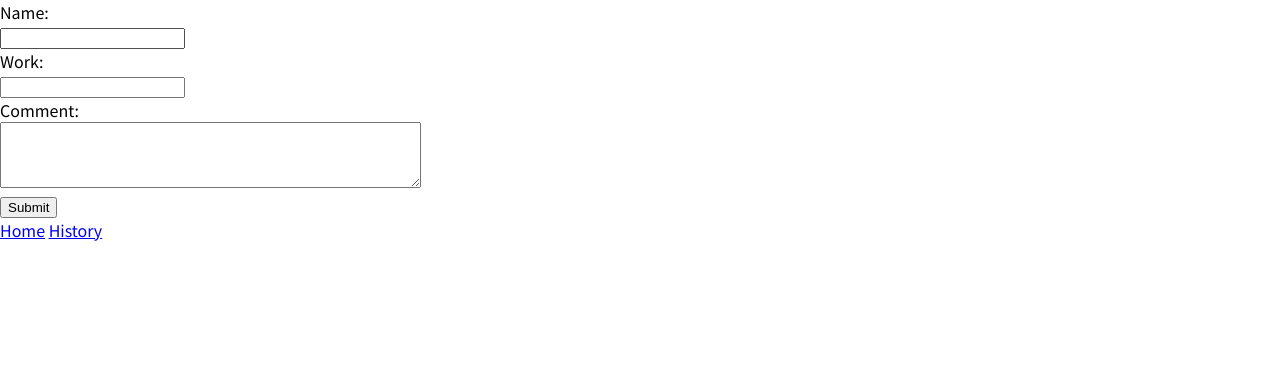
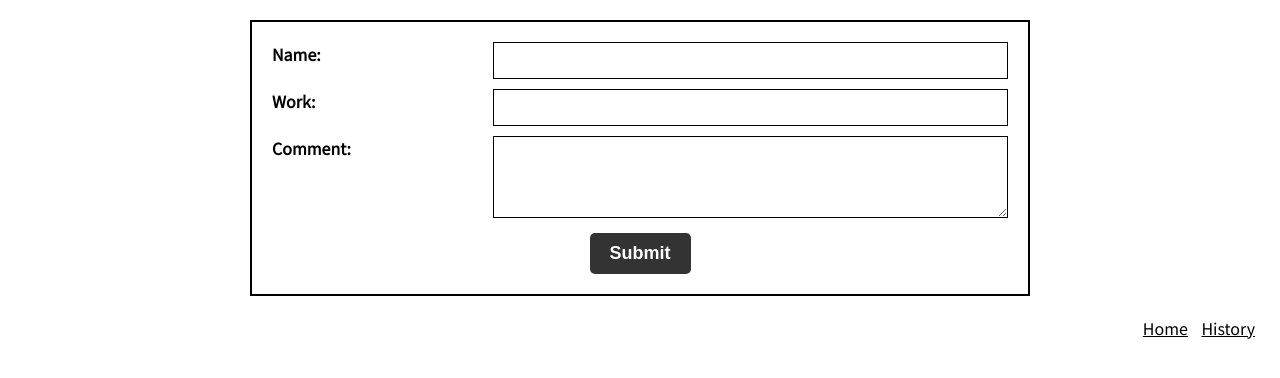
Before and after one commit to Rxwestx/daily-report, a website built with Vite: page index.html in a window 1280 px wide. Built offline with nearby package versions, Linux system fonts and the light colour scheme.

Commit message:
Create_style.css

```diff
--- a/style.css
+++ b/style.css
@@ -1,3 +1,76 @@
 body {
   font-family: "Noto Sans JP", Helvetica, Arial, sans-serif;
+  padding: 20px;
 }
+
+
+/*
+form
+*/
+.form {
+  border: 2px solid #000;
+  padding: 20px;
+  max-width: 780px;
+  width: 100%;
+  margin: 0 auto;
+}
+
+.form-list {
+  display: flex;
+  margin-bottom: 10px;
+}
+
+.form-title {
+  font-weight: bold;
+  cursor: pointer;
+  width: 30%;
+}
+
+.form-field {
+  width: 70%;
+}
+
+.form-button {
+  text-align: center;
+}
+
+/*
+input,textarea
+*/
+.input-field {
+  width: 100%;
+  padding: 10px;
+  border: 1px solid #000;
+}
+
+/*
+button
+*/
+.button {
+  border: 0;
+  font-size: 18px;
+  padding: 10px 20px;
+  font-weight: bold;
+  cursor: pointer;
+  background-color: #333;
+  color: #fff;
+  border-radius: 5px;
+  transition: opacity 0.25s;
+}
+
+.button:hover {
+  opacity: 0.8;
+}
+
+/*
+  .history-link
+   */
+.history-link {
+  margin-top: 20px;
+  text-align: right;
+}
+
+.history-link>a {
+  margin: 0 5px;
+  color: #000;
+}
```
Also changed, not shown: index.html (+1 -1 lines).
